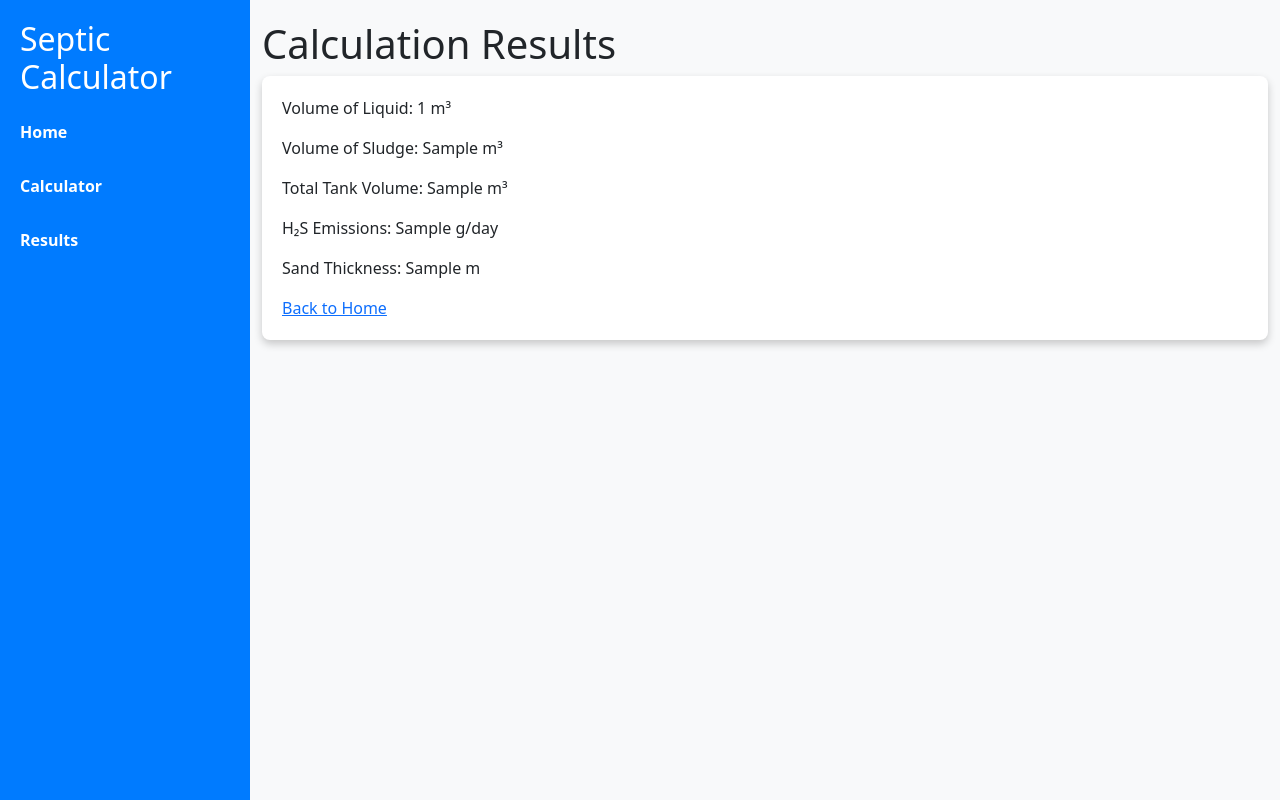
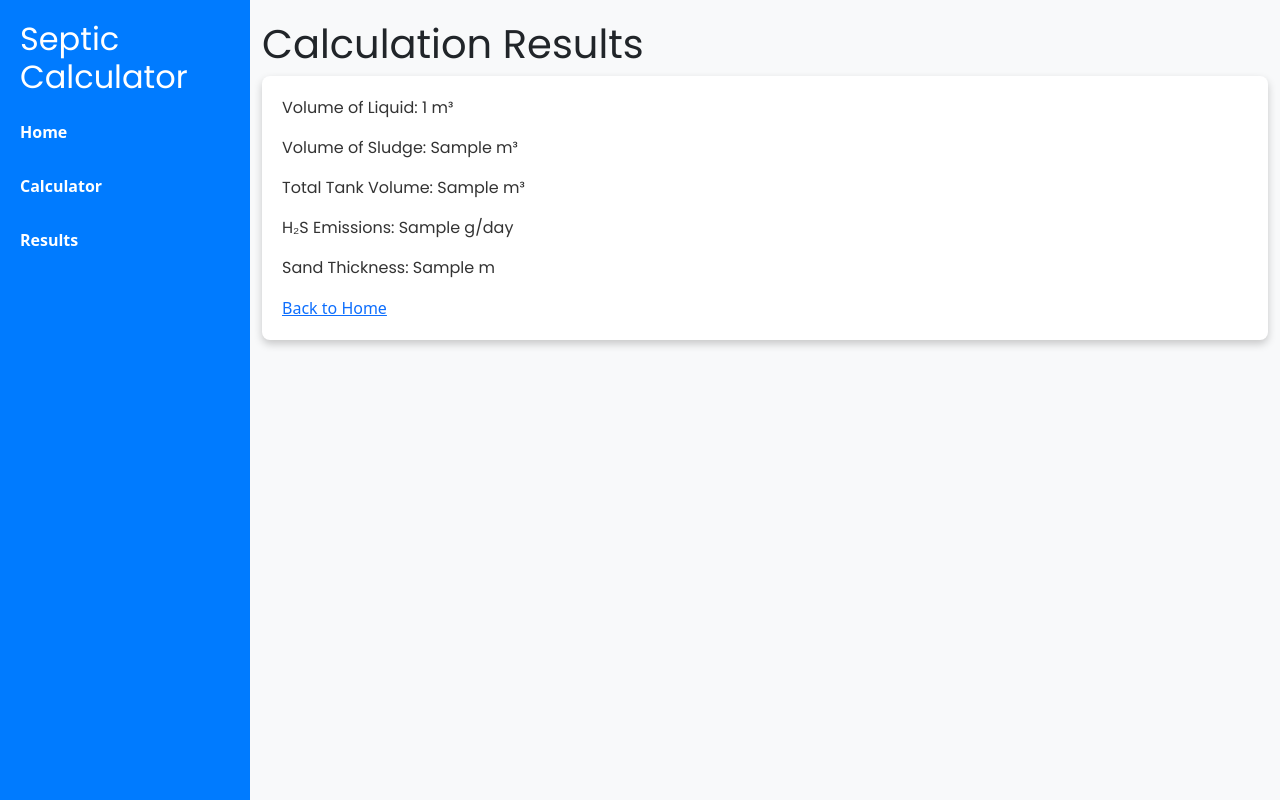
Before and after one commit to Annamaria9-coder/SepticTankCalculator, a Flask app: template app/templates/result.html in a window 1280 px wide. Run offline with Flask 3, Linux system fonts and the light colour scheme; the template is opened without the code that fills it: most values are stand-ins (such as "Sample title", 1, 10 or a date in 2020).

Commit message:
Update styles.css
updated poppins as the font

```diff
--- a/app/static/styles.css
+++ b/app/static/styles.css
@@ -1,7 +1,23 @@
 /* styles.css */
 
+/* Set the global font to Poppins */
+body, h1, h2, h3, h4, h5, h6, p {
+    font-family: 'Poppins', sans-serif;
+    color: #003366; /* Optional: Set a default dark blue color for headings */
+}
+
+/* Bold styling for headers */
+h1, h2, h3 {
+    font-weight: 600; /* Make headings bolder */
+}
+
+/* Regular weight for paragraph text */
+p {
+    font-weight: 400;
+    color: #333; /* Slightly lighter for normal text */
+}
+
 body {
-    font-family: Arial, sans-serif;
     margin: 0;
     padding: 0;
     display: flex;
```
